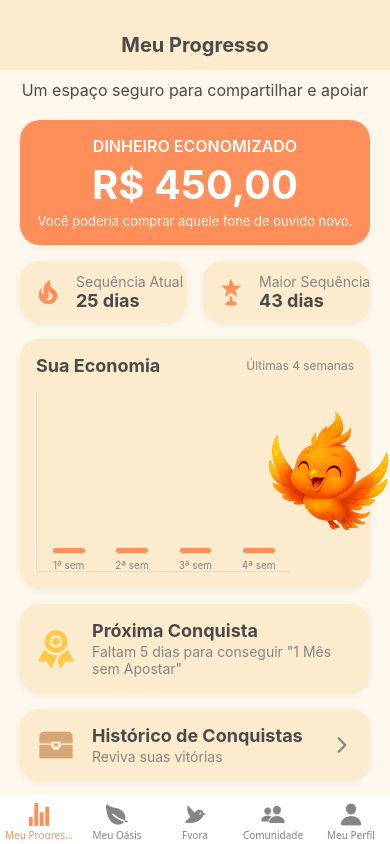
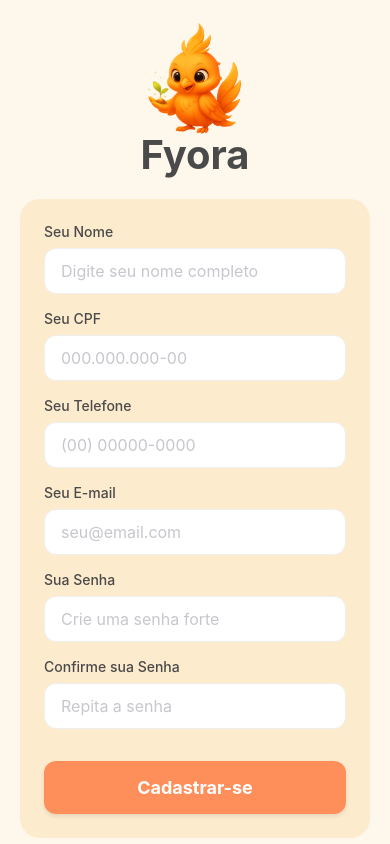
Before and after one commit to ThiagoJO0705/sprint3-fyora, a React Native app: screen /Register in a window 390 px wide. Built offline with nearby package versions, Linux system fonts and the light colour scheme.

Commit message:
Implementa tela de cadastro, e navegacao de login para cadastro

```diff
--- a/App.tsx
+++ b/App.tsx
@@ -8,7 +8,7 @@
 export default function App() {
   // 'false' para ver a tela de Login
   // 'true' para ver a navegação principal do app
-  const userIsLoggedIn = true;
+  const userIsLoggedIn = false;
 
   return (
     <NavigationContainer>
--- a/components/PostCard.tsx
+++ b/components/PostCard.tsx
@@ -73,7 +73,7 @@
     borderRadius: 20,
   },
   headerText: {
-    flex: 1,
+    flex: 2,
     marginLeft: 12,
   },
   author: {
--- a/navigation/AuthNavigator.tsx
+++ b/navigation/AuthNavigator.tsx
@@ -2,6 +2,7 @@
 import { createNativeStackNavigator } from '@react-navigation/native-stack';
 import { AuthStackParamList } from './types';
 import LoginScreen from '../screens/LoginScreen';
+import RegisterScreen from '../screens/RegisterScreen';
 
 const Stack = createNativeStackNavigator<AuthStackParamList>();
 
@@ -13,6 +14,11 @@
         component={LoginScreen}
         options={{ headerShown: false }}
       />
+      <Stack.Screen
+        name="Register"
+        component={RegisterScreen}
+        options={{ headerShown: false }}
+      />
     </Stack.Navigator>
   );
 };
--- a/navigation/types.ts
+++ b/navigation/types.ts
@@ -1,5 +1,6 @@
 export type AuthStackParamList = {
   Login: undefined;
+  Register: undefined;
 };
 
 export type AppTabParamList = {
--- a/screens/LoginScreen.tsx
+++ b/screens/LoginScreen.tsx
@@ -14,8 +14,12 @@
 import { Colors } from '../constants/Colors';
 import AppTextInput from '../components/AppTextInput';
 import AppButton from '../components/AppButton';
+import { NativeStackScreenProps } from '@react-navigation/native-stack';
+import { AuthStackParamList } from '../navigation/types';
 
-const LoginScreen = () => {
+type Props = NativeStackScreenProps<AuthStackParamList, 'Login'>;
+
+const LoginScreen = ({ navigation }: Props) => {
   const [email, setEmail] = useState('');
   const [password, setPassword] = useState('');
 
@@ -73,7 +77,7 @@
 
           <View style={styles.footer}>
             <Text style={styles.footerText}>Não tem uma conta?</Text>
-            <TouchableOpacity>
+            <TouchableOpacity onPress={() => navigation.navigate('Register')}>
               <Text style={styles.signupLink}> Cadastre-se</Text>
             </TouchableOpacity>
           </View>
--- /dev/null
+++ b/screens/RegisterScreen.tsx
@@ -0,0 +1,124 @@
+import React, { useState } from 'react';
+import {
+  View,
+  Text,
+  StyleSheet,
+  Image,
+  SafeAreaView,
+  TouchableOpacity,
+  KeyboardAvoidingView,
+  Platform,
+  ScrollView,
+  Alert,
+} from 'react-native';
+import { NativeStackScreenProps } from '@react-navigation/native-stack';
+import { AuthStackParamList } from '../navigation/types';
+import { Colors } from '../constants/Colors';
+import AppTextInput from '../components/AppTextInput';
+import AppButton from '../components/AppButton';
+
+type Props = NativeStackScreenProps<AuthStackParamList, 'Register'>;
+
+const RegisterScreen = ({ navigation }: Props) => {
+  const [name, setName] = useState('');
+  const [cpf, setCpf] = useState('');
+  const [phone, setPhone] = useState('');
+  const [email, setEmail] = useState('');
+  const [password, setPassword] = useState('');
+  const [confirmPassword, setConfirmPassword] = useState('');
+
+  const handleRegister = () => {
+    if (!name || !cpf || !phone || !email || !password || !confirmPassword) {
+      Alert.alert('Erro', 'Por favor, preencha todos os campos.');
+      return;
+    }
+    if (password !== confirmPassword) {
+      Alert.alert('Erro', 'As senhas não coincidem.');
+      return;
+    }
+    console.log('Registering with:', { name, cpf, phone, email });
+
+    Alert.alert('Sucesso!', 'Sua conta foi criada. Faça o login para começar.');
+    navigation.navigate('Login');
+  };
+
+  return (
+    <SafeAreaView style={styles.safeArea}>
+      <KeyboardAvoidingView
+        behavior={Platform.OS === 'ios' ? 'padding' : 'height'}
+        style={{ flex: 1 }}
+      >
+        <ScrollView contentContainerStyle={styles.scrollContainer} keyboardShouldPersistTaps="handled">
+          <View style={styles.header}>
+            <Image
+              source={require('../assets/images/fyora-register.png')}
+              style={styles.logo}
+            />
+            <Text style={styles.title}>Fyora</Text>
+          </View>
+
+          <View style={styles.card}>
+            <AppTextInput label="Seu Nome" value={name} onChangeText={setName} placeholder="Digite seu nome completo" />
+            <AppTextInput label="Seu CPF" value={cpf} onChangeText={setCpf} placeholder="000.000.000-00" keyboardType="numeric" />
+            <AppTextInput label="Seu Telefone" value={phone} onChangeText={setPhone} placeholder="(00) 00000-0000" keyboardType="phone-pad" />
+            <AppTextInput label="Seu E-mail" value={email} onChangeText={setEmail} placeholder="seu@email.com" keyboardType="email-address" autoCapitalize="none" />
+            <AppTextInput label="Sua Senha" value={password} onChangeText={setPassword} placeholder="Crie uma senha forte" secureTextEntry />
+            <AppTextInput label="Confirme sua Senha" value={confirmPassword} onChangeText={setConfirmPassword} placeholder="Repita a senha" secureTextEntry />
+
+            <View style={{ marginTop: 16 }}>
+              <AppButton title="Cadastrar-se" onPress={handleRegister} />
+            </View>
+          </View>
+
+          <TouchableOpacity style={styles.footer} onPress={() => navigation.goBack()}>
+            <Text style={styles.footerText}>Já tem uma conta? Faça o login</Text>
+          </TouchableOpacity>
+        </ScrollView>
+      </KeyboardAvoidingView>
+    </SafeAreaView>
+  );
+};
+
+const styles = StyleSheet.create({
+  safeArea: {
+    flex: 1,
+    backgroundColor: Colors.background,
+  },
+  scrollContainer: {
+    flexGrow: 1,
+    justifyContent: 'center',
+    alignItems: 'center',
+    padding: 20,
+  },
+  header: {
+    alignItems: 'center',
+    marginBottom: 20,
+  },
+  logo: {
+    width: 120,
+    height: 120,
+    resizeMode: 'contain',
+  },
+  title: {
+    fontSize: 40,
+    fontWeight: 'bold',
+    color: Colors.textPrimary,
+    marginTop: -10,
+  },
+  card: {
+    width: '100%',
+    backgroundColor: Colors.card,
+    borderRadius: 20,
+    padding: 24,
+  },
+  footer: {
+    marginTop: 24,
+  },
+  footerText: {
+    color: Colors.primary,
+    fontSize: 14,
+    fontWeight: '500',
+  },
+});
+
+export default RegisterScreen;
```
Also changed, not shown: assets/images/fyora-register.png (added).
